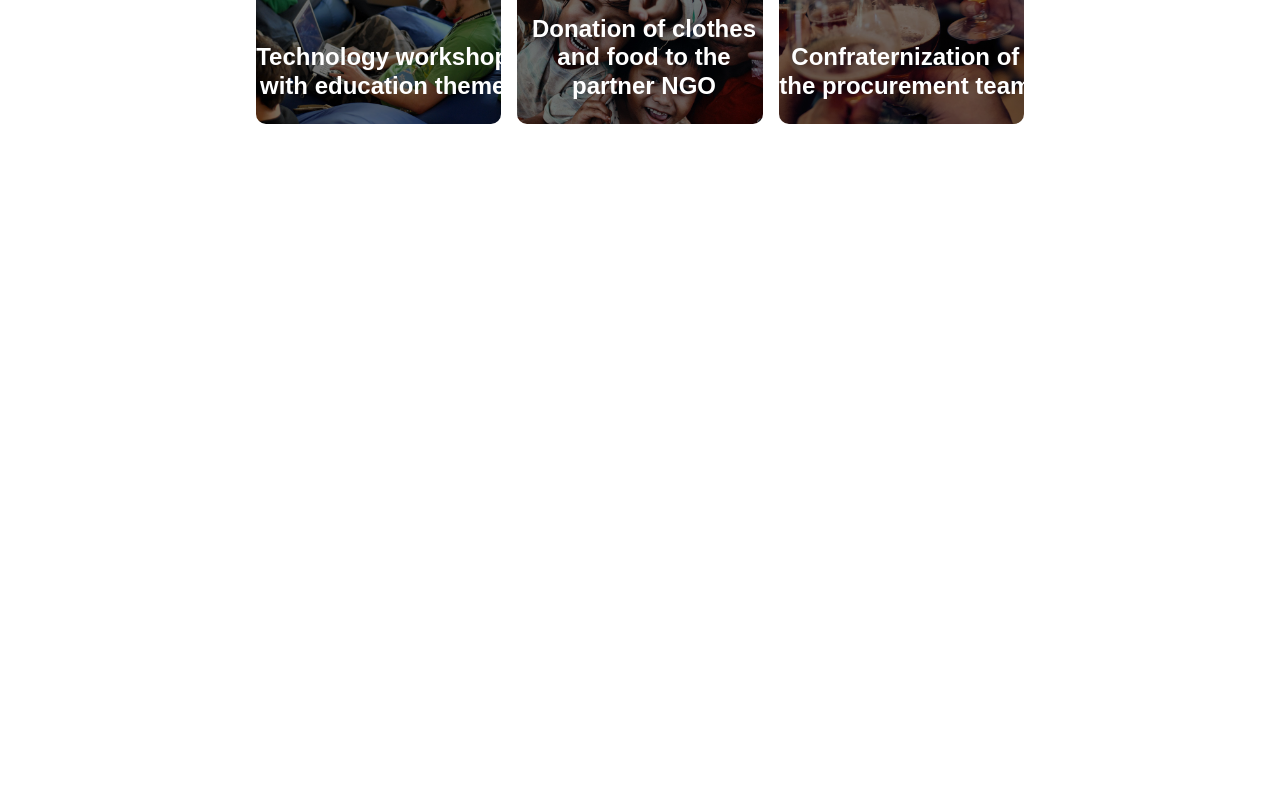
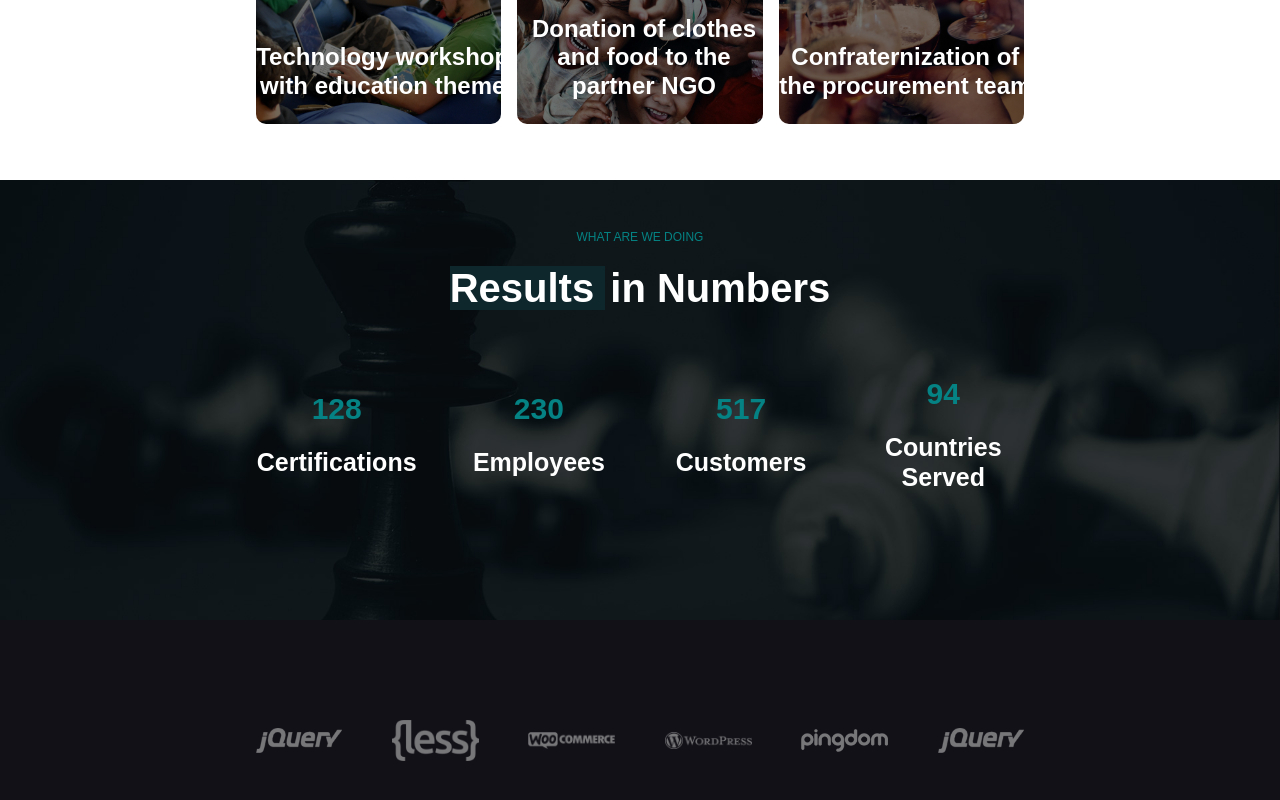
Before and after one commit to StefanRaluca/proj-html-vuejs, a Vue app: page / in a window 1280 px wide. Shown: the part 2663-3463 px from the top of the page. Before the commit the page ends 2843 px from the top, so only its background shows below. Built offline with nearby package versions, Linux system fonts and the light colour scheme.

Commit message:
add section results

```diff
--- a/src/App.vue
+++ b/src/App.vue
@@ -2,6 +2,7 @@
 import headerApp from './components/headerApp.vue';
 import mainApp from './components/mainApp.vue';
 import sectionMainApp from './components/sectionMainApp.vue';
+import latestSectionMain from './components/latestSectionMain.vue';
 import '@fortawesome/fontawesome-free/css/all.css';
 import 'bootstrap/dist/css/bootstrap.css'
 
@@ -12,6 +13,7 @@ export default {
     headerApp,
     mainApp,
     sectionMainApp,
+    latestSectionMain,
 
   },
   return: {
@@ -26,6 +28,7 @@ export default {
   <headerApp />
   <mainApp />
   <sectionMainApp />
+  <latestSectionMain />
 
 </template>
 <style></style>
--- /dev/null
+++ b/src/components/latestSectionMain.vue
@@ -0,0 +1,127 @@
+<script>
+export default {
+    name: 'latestSectionMain',
+
+}
+</script>
+<template>
+    <section>
+        <div class="container-fluid text-center top_container_results text-white">
+            <h6>WHAT ARE WE DOING</h6>
+            <h2> <span>Results </span> in Numbers</h2>
+            <div class="results_number d-flex">
+                <div class="number_results_element">
+                    <p>128</p>
+                    <h4>Certifications</h4>
+                </div>
+                <div class="number_results_element">
+                    <p>230</p>
+                    <h4>Employees</h4>
+                </div>
+                <div class="number_results_element">
+                    <p>517</p>
+                    <h4>Customers</h4>
+
+                </div>
+                <div class="number_results_element">
+                    <p>94</p>
+                    <h4>Countries Served</h4>
+
+                </div>
+            </div>
+
+        </div>
+        <div class="container_results_logo">
+            <div class="img_container_logo d-flex">
+                <img src="/img/logo-4.png" alt="Immagine 1">
+                <img src="/img/logo-5.png" alt="Immagine 2">
+                <img src="/img/logo-1.png" alt="Immagine 3">
+                <img src="/img/logo-2.png" alt="Immagine 4">
+                <img src="/img/logo-3.png" alt="Immagine 5">
+                <img src="/img/logo-4.png" alt="Immagine 6">
+            </div>
+        </div>
+    </section>
+</template>
+<style>
+.top_container_results {
+    background-image: url(/img/bg-7.jpg);
+    background-size: cover;
+    background-position: center;
+    padding: 50px 0;
+
+    h6 {
+        font-size: 12px;
+        color: var(--bool--buttons--principal);
+        margin-bottom: 20px;
+    }
+
+    h2 {
+        font-weight: 900;
+        font-size: 40px;
+    }
+
+    span {
+        background-color: #0E272D;
+        color: white;
+        margin-right: 5px;
+    }
+
+    p {
+        font-weight: 800;
+        font-size: 30px;
+        color: var(--bool--buttons--principal);
+    }
+
+    h4 {
+        font-weight: 700;
+        font-size: 25px;
+    }
+}
+
+.results_number {
+    width: 70%;
+    margin: auto;
+    height: 250px;
+    justify-content: center;
+    align-items: center;
+
+
+
+    .number_results_element {
+        width: 23%;
+        margin-bottom: 20px;
+    }
+}
+
+
+
+
+
+.container_results_logo {
+    background-color: #111117;
+    background-size: auto 100%;
+    background-repeat: no-repeat;
+    background-position: center;
+    padding: 20px;
+
+
+
+    .img_container_logo {
+        justify-content: space-evenly;
+        margin-top: 41px;
+        width: 70%;
+        margin: auto;
+        height: 200px;
+
+        img {
+            filter: invert(49%) sepia(5%) saturate(163%) hue-rotate(202deg) brightness(93%) contrast(85%);
+            width: 10%;
+            object-fit: contain;
+        }
+
+
+
+    }
+}
+</style>
```
